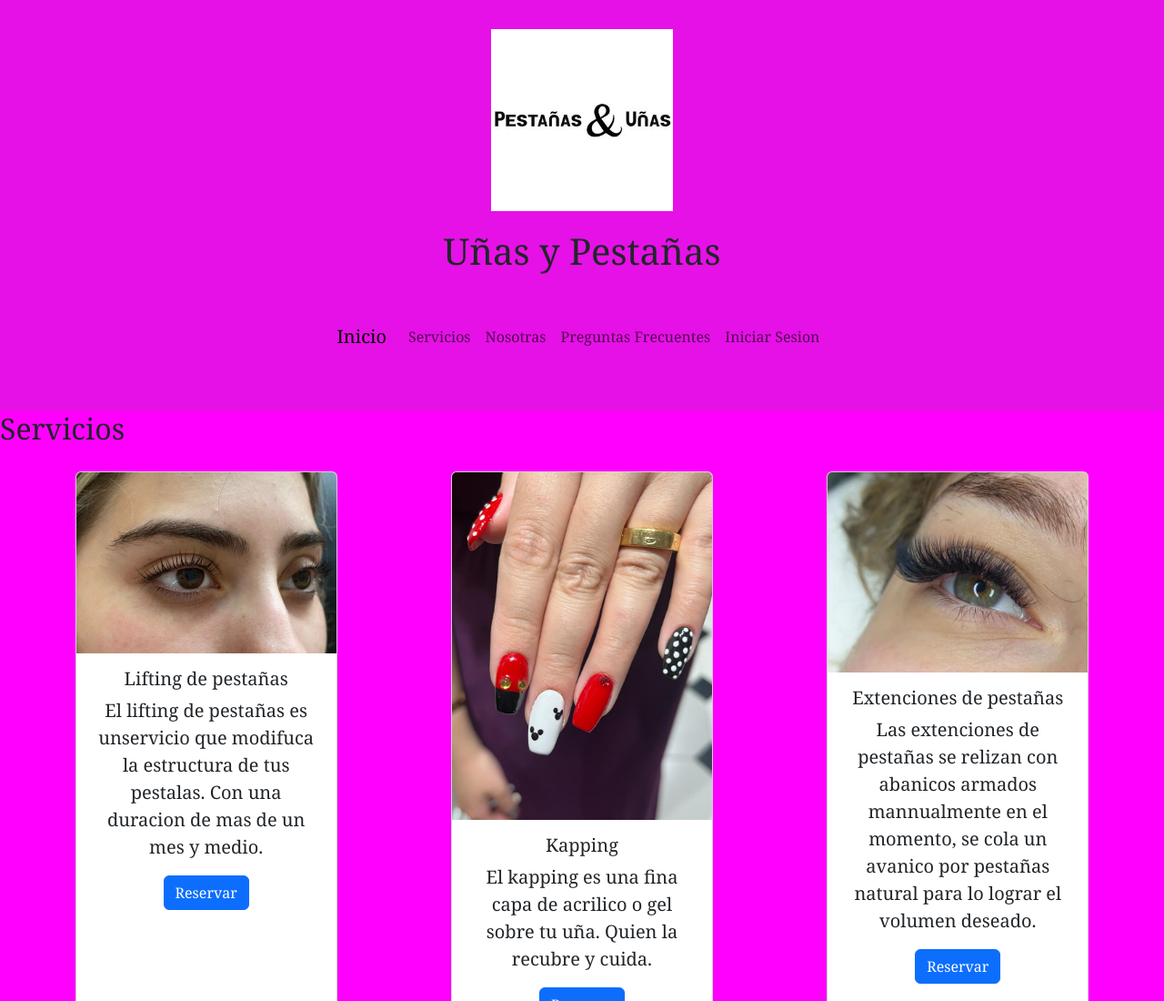
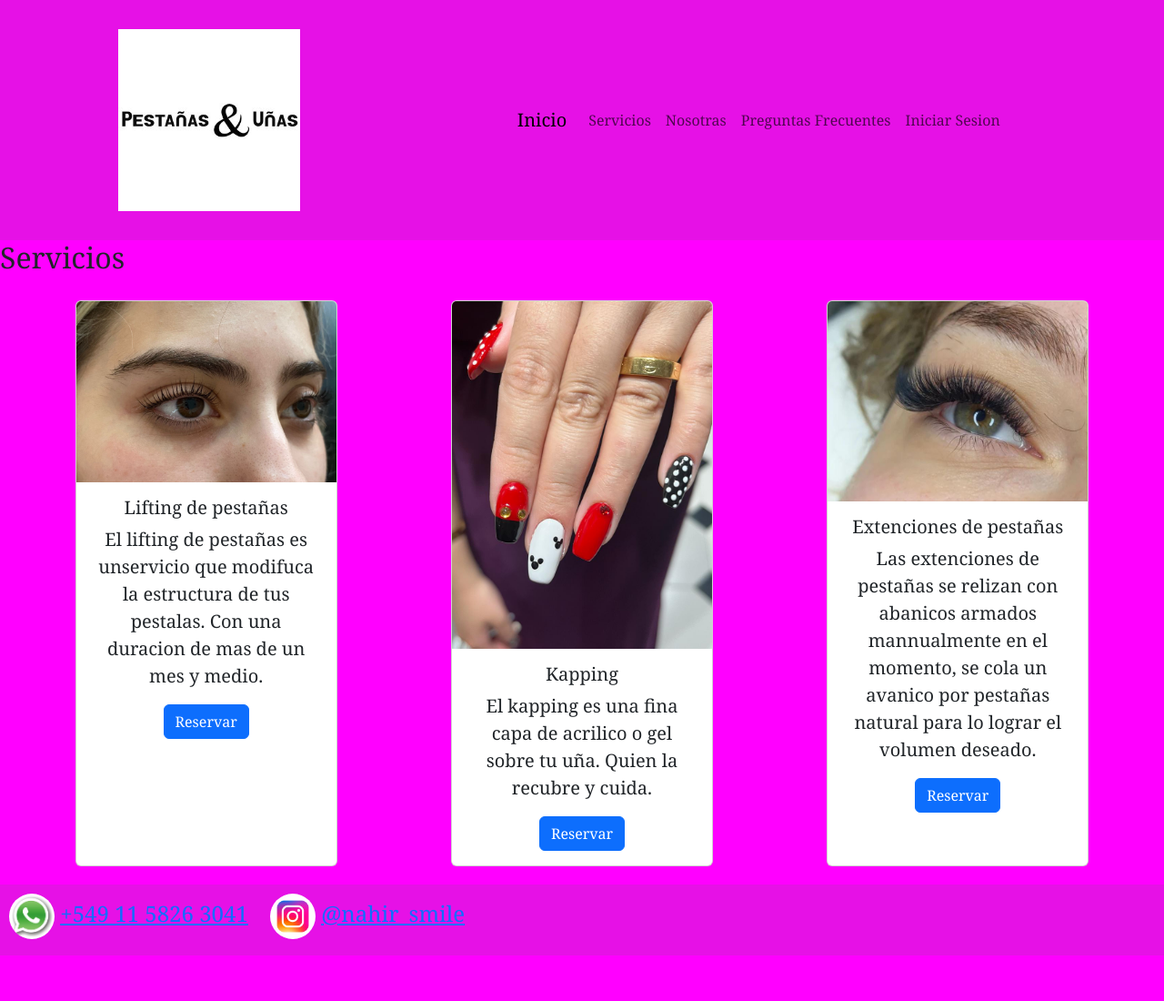
Before and after one commit to nahimar/tarea, a plain HTML site: page paginas/servicios.html in a window 1280 px wide. Shown: the top 1100 px of the page at 91% size. After the commit the page ends 1050 px from the top, so only its background shows below. Drawn offline with nearby package versions, Linux system fonts and the light colour scheme.

Commit message:
arregle logo

```diff
--- a/paginas/servicios.html
+++ b/paginas/servicios.html
@@ -11,10 +11,11 @@
 
 </head>
 <body>
-    <header>
+  <div class="container"></div>
+  <header class="header" >
         <div>
             <img src="../fotos/logo-1602653279.jpeg" alt="logo">
-            <h1> Uñas y Pestañas </h1>
+          </div>
             <nav class="navbar navbar-expand-lg">
                 <div class="container-fluid">
                   <a class="navbar-brand" href="../index.html">Inicio</a>
@@ -41,9 +42,8 @@
                 </div>
               </nav>
 
-
         </div>
-
+      </div>
     </header>
 
 <main>
```
Also changed, not shown: paginas/iniciarsesion.html (+3 -3 lines), paginas/nosotras.html (+3 -3 lines), paginas/preguntasfrecuentes.html (+2 -2 lines).
